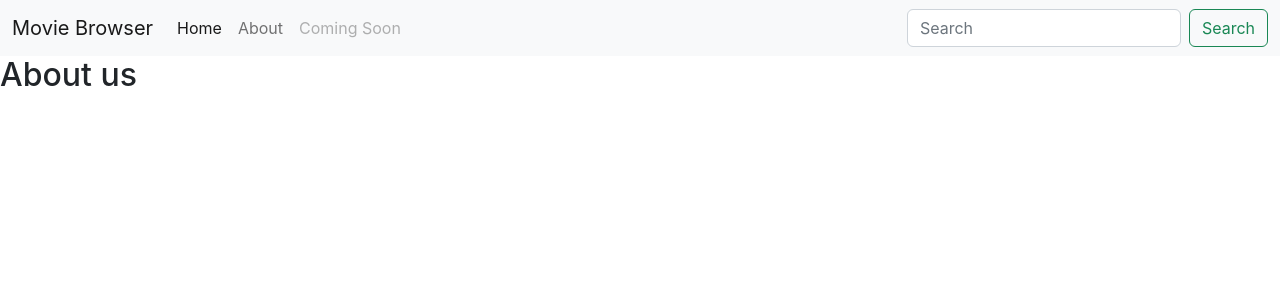
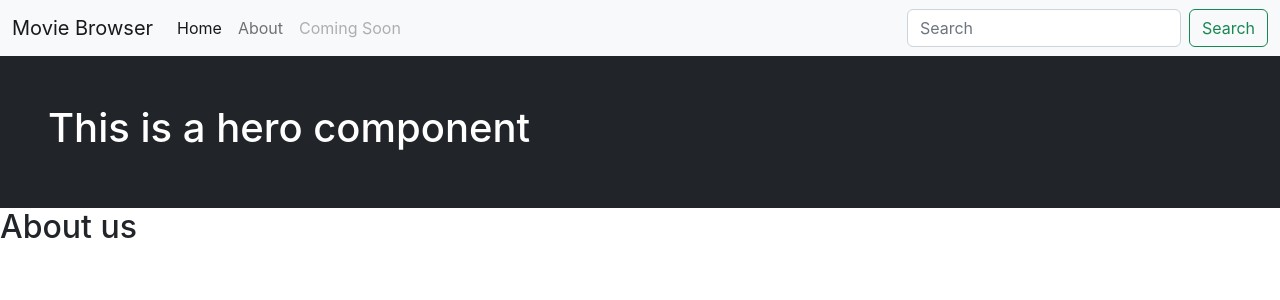
Before and after one commit to theKuanWay/React201, a React (Create React App) app in the folder moviebrowser/: page /about in a window 1280 px wide. Shown: the top 300 px of the page. Built offline with nearby package versions, Linux system fonts and the light colour scheme.

Commit message:
add hero component

```diff
--- a/moviebrowser/src/App.js
+++ b/moviebrowser/src/App.js
@@ -1,3 +1,4 @@
+import React from 'react';
 import './App.css';
 import NavBar from './Components/NavBar/NavBar';
 import Home from './Components/Home/Home';
--- a/moviebrowser/src/Components/About/About.js
+++ b/moviebrowser/src/Components/About/About.js
@@ -1,6 +1,12 @@
+import React from 'react';
+import Hero from "../Hero/Hero";;
+
 const AboutView = () => {
     return (
-        <h2>About us</h2>
+        <div>
+            <Hero />
+            <h2>About us</h2>
+        </div>
     );
 }
 
--- /dev/null
+++ b/moviebrowser/src/Components/Hero/Hero.js
@@ -0,0 +1,11 @@
+import React from "react";
+
+const Hero = () => {
+    return (
+    <header className="bg-dark text-white p-5">
+        <h1>This is a hero component</h1>
+    </header>
+    );
+}
+
+export default Hero;
--- a/moviebrowser/src/Components/Home/Home.js
+++ b/moviebrowser/src/Components/Home/Home.js
@@ -1,6 +1,10 @@
+import React from "react";
+import Hero from "../Hero/Hero";
+
 const Home = () => {
     return (
         <div>
+            <Hero />
             <h1>Hellow</h1>
         </div>
     );
--- a/moviebrowser/src/Components/NavBar/NavBar.js
+++ b/moviebrowser/src/Components/NavBar/NavBar.js
@@ -1,3 +1,4 @@
+import React from "react";
 import { Link } from "react-router-dom";
 
 const NavBar = () => {
```
